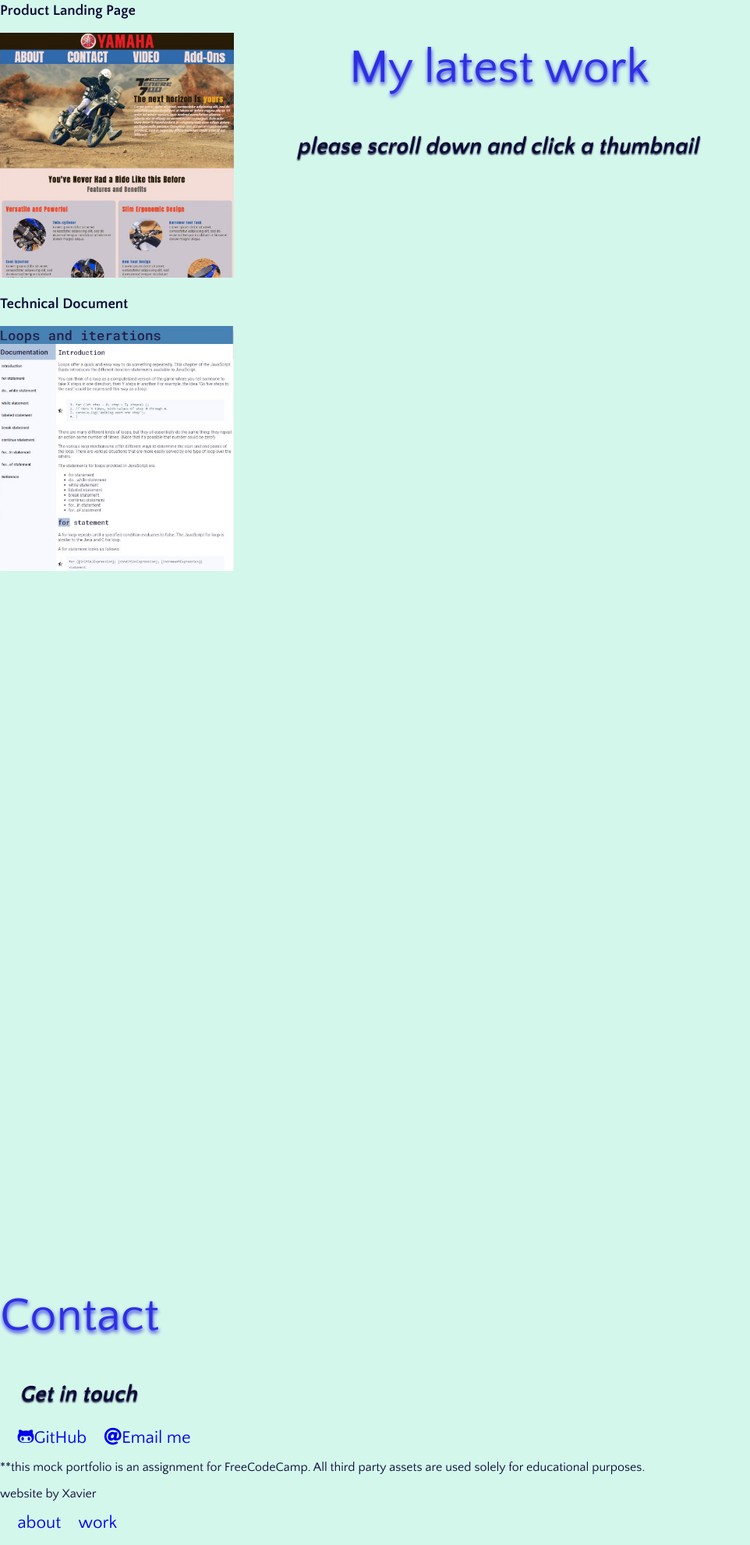
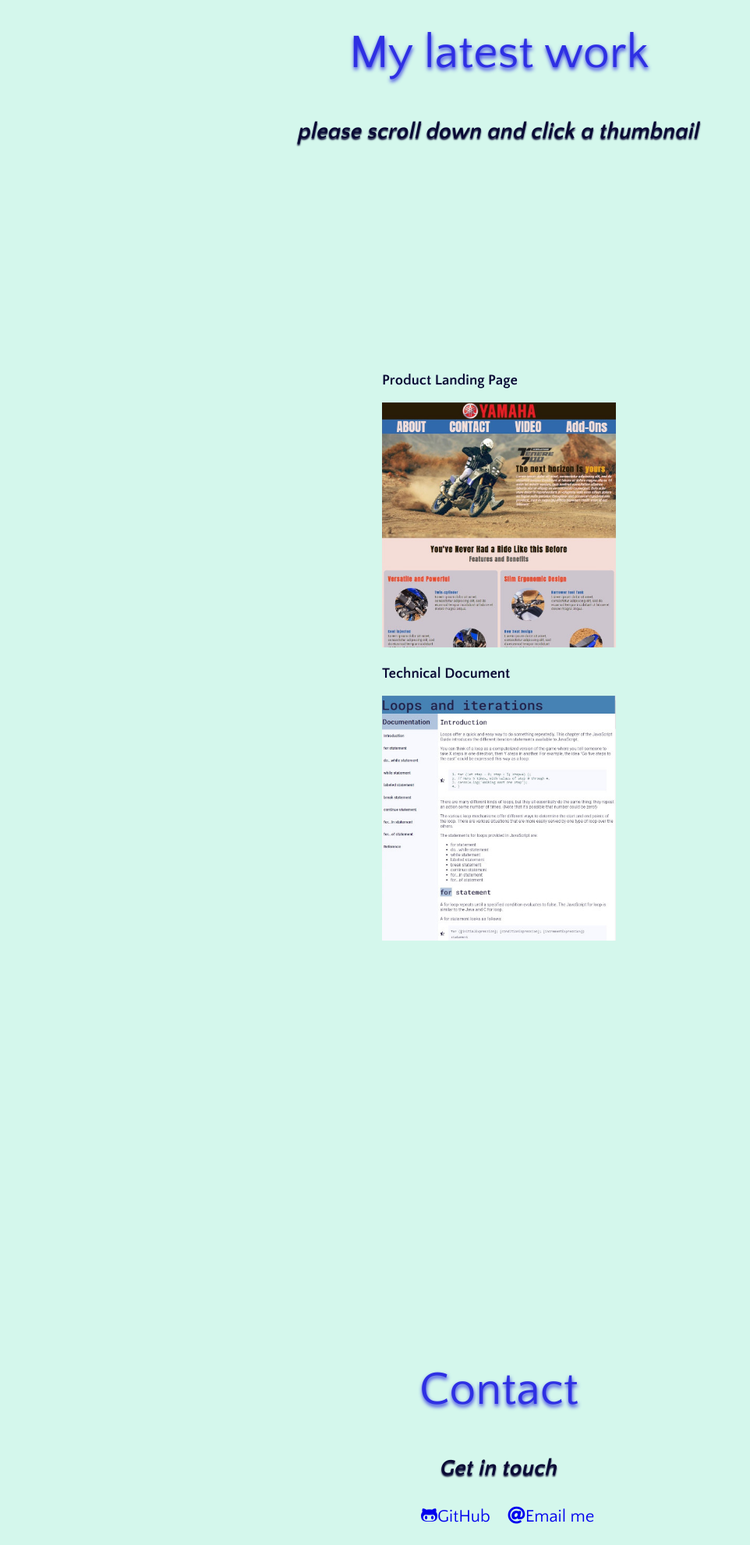
Before and after one commit to xantoine/fcc-personal-portfolio, a plain HTML site: page index.html in a window 1280 px wide. Shown: the part 816-2797 px from the top of the page at 78% size, without its empty margins (0-962 px from the left). Drawn offline with Linux system fonts and the light colour scheme.

Commit message:
more fixes centering contact section

```diff
--- a/index.html
+++ b/index.html
@@ -27,7 +27,8 @@
                     <h2 class="title-header">My latest work</h2>
                     <p class="title-subheader">please scroll down and click a thumbnail</p>
                 </div>
-                <div class="tile-container page_hw1">
+                <div class="parent page_hw1">
+                    <div class="tile-container">
                         <div id="project-tile" class="tile-1">
                             <h3 class="project-tile-header">Product Landing Page</h3>
                             <a href="https://codepen.io/XaviFact91/pen/NWRrQyV" class="tile-link" target="_blank">
@@ -41,11 +42,12 @@
                             </a>
                         </div>
                     </div>
+                </div>
             </section>
         </main>
         <footer id="footer" class="footer page_hw1">
-            <div class="center-btm">
                 <section id="contact" class="contact-section">
+                    <div class="parent-contact">
                         <div class="titles title-btm">
                             <h2 class="title-header">Contact</h2>
                             <p class="title-subheader">Get in touch</p>
@@ -58,7 +60,10 @@
                                 <a id="email-link" href="mailto:xantoine91@outlook.com" class="contact-link outlook" target="_blank"><i class="fas fa-at"></i>Email me</a>
                             </li>
                         </ul>
+                    </div>
                 </section>
+                <section class="bottom">
+                    <div class="parent-btm disp_flex">
                         <aside class="attributions">
                             <p class="disclaimer">**this mock portfolio is an assignment for FreeCodeCamp. All third party assets are used solely for educational purposes.</p>
                             <p class="disclaimer">website by Xavier</p>
@@ -70,6 +75,7 @@
                             </ul>
                         </nav>
                     </div>
+                </section>
         </footer>
     </body>
 </html>
--- a/mystyle.css
+++ b/mystyle.css
@@ -45,14 +45,14 @@ body {
 /* page height and widths */
 
 .page_hw1 {
-    width: 900px;
-    max-width: 100%;
+    width: 100%;
+    max-width: 900px;
     height: 100vh;
 }
 
 .page_hw2{
-    width: 900px;
-    max-width: 100%;
+    width: 100%;
+    max-width: 900px;
     height: 200vh;
 }
 
@@ -222,113 +222,88 @@ header .titles {
 
 main .titles {
     position: absolute;
-    top: 25%;
+    top: 60%;
     left: 50%;
-    transform: translate(-50%, -25%);
+    transform: translate(-50%, -60%);
 }
 
 @media (orientation : landscape) {
 
     main .titles {
-        top: 27.5%;
+        top: 55%;
         left: 50vmax;
-        transform: translate(-50%, -27.5%);
+        transform: translate(-50%, -55%);
     }
 
 }
 
-/*.page_mod2 {
-    position: absolute;
-    margin: auto;
+.parent {
+    position: inherit;
+    top: 250px;
 }
 
-.center h2 {
-    width: max-content;
-}
-
-
-.center {
-    position: inherit;
-    top: 50%;
+.tile-container {
+    position: absolute;
+    top: calc(50% + 25vh);
     left: 50%;
-    transform: translate(-50%, 50%);
+    transform: translate(-50%, -50%);
 
 }
 
-.center .titles {
-    position: inherit;
-    top: 200%;
-    transform: translate(0, 200%);
-}
+@media (orientation : landscape) {
 
     .tile-container {
-    position: inherit;
-    top: 50%;
-    transform:translate(0 , 50%);
+        left: 50vmax;
+        min-width: 300px;
+        transform: translate(-50%, -50%);
+    }
 
 }
 
-@media (min-width : 600px) {
+/* grid */
 
-    .center {
+/* contact */
+
+.contact-section {
+    position: relative;
+}
+
+.parent-contact {
+    position: inherit;
+}
+
+footer .titles {
     position: absolute;
     top: 50%;
     left: 50%;
     transform: translate(-50%, 50%);
 }
 
-}
-    */
-
-
-/* footer begins */
-/* contact */
-
-/*
-.center-btm {
+.profile-list {
     position: absolute;
-    top:
-}
-*/
-
-/*.center-btm {
-    position: absolute;
-    top: 300%;
-    left: 0%;
-    transform: translate(0%, 50%);
-
+    top: 45vh;
+    left: 50%;
+    transform: translate(-50%, -50%);
 }
 
+@media ( orientation : landscape ) {
 
-@media (min-width : 600px) {
-    .center-btm {
-        left: 25%;
-        transform: translate(25%, 50%);
+    footer .titles {
+        left: 50vmax;
+    }
 
+    .profile-list {
+        left: 50vmax;
+        transform: translate(-50%, -50%);
+        min-width: max-content;
+        text-align: center;
+        margin: 0;
     }
 }
 
-.attributions {
-    position: relative;
+/* bottom */
+
+.parent-btm {
+    position: absolute;
     top: 100%;
-    transform: translate(0, 100%);
-
 }
-
-@media ( min-width : 600px ) {
-
-    .attributions {
-        top: 200%;
-        transform: translate(0, 200%);
-
-    }
-
-}*/
-
-
-/*.btm-navi {
-    position: relative;
-    top: 100%;
-    left: 75%;
-    transform: translate(75, 100%);
-}*/
```
Lines whose indentation alone changed are shown as unchanged.
